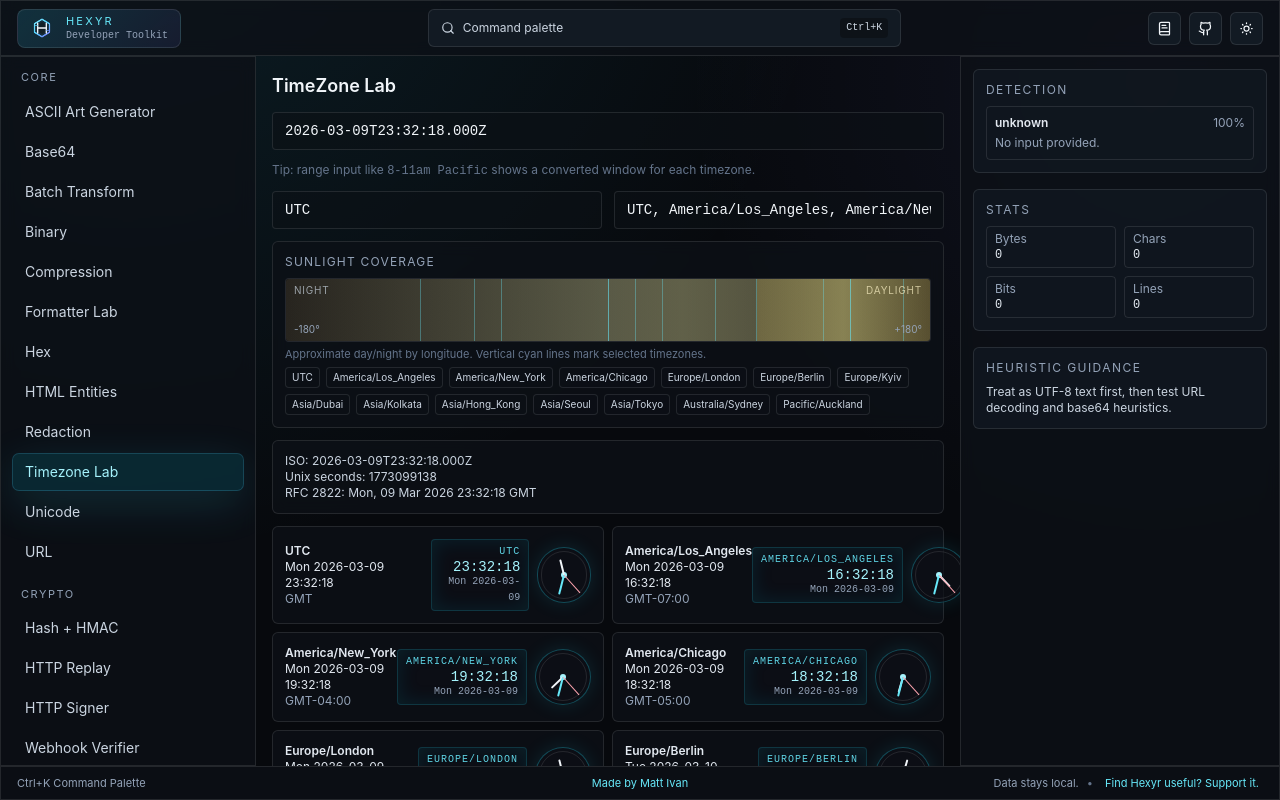
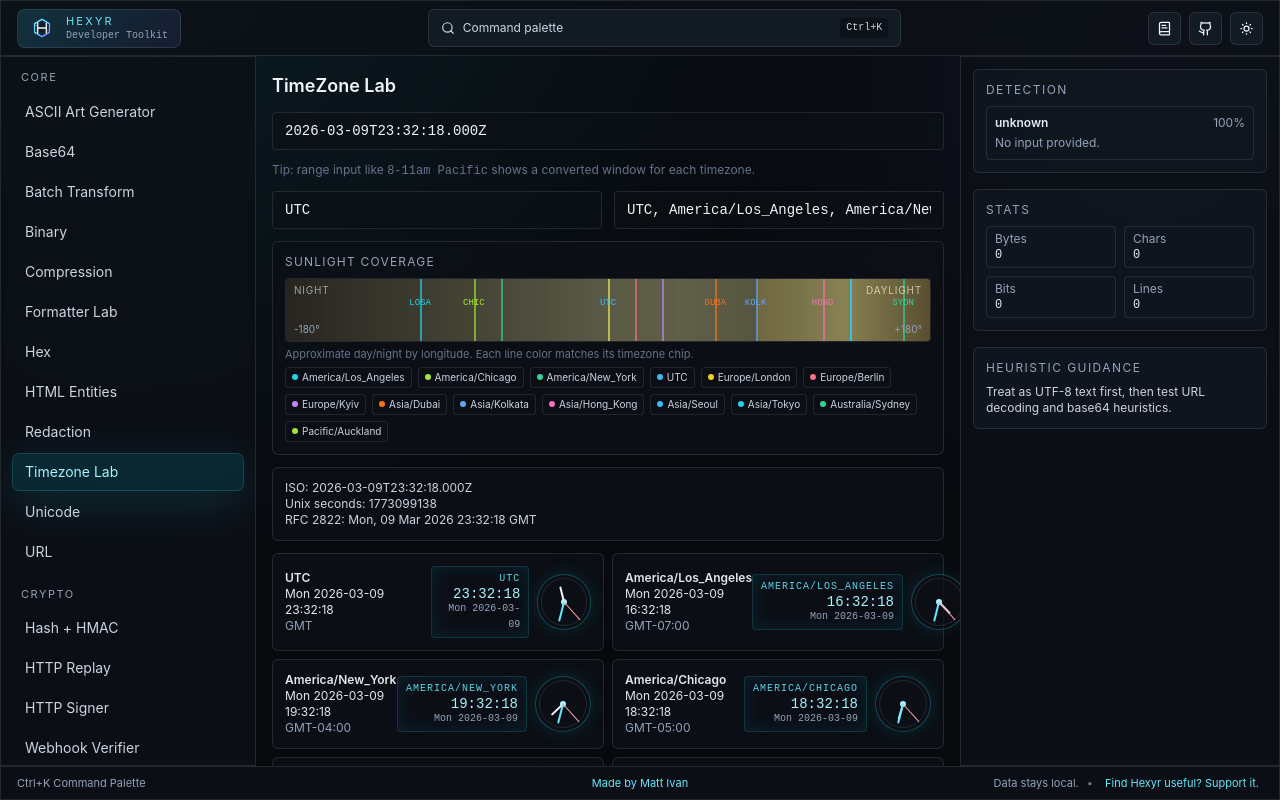
Before and after one commit to neuralnexus/hexyr, a React (Vite) app: page /tool/timezone in a window 1280 px wide. Built offline with nearby package versions, Linux system fonts and the light colour scheme.

Commit message:
improve timezone sunlight marker readability

```diff
--- a/src/app/features/timezone/TimezoneLabPage.tsx
+++ b/src/app/features/timezone/TimezoneLabPage.tsx
@@ -41,6 +41,11 @@
   return sign * (Number.parseInt(m[2], 10) + Number.parseInt(m[3], 10) / 60);
 }
 
+function shortZoneLabel(zone: string): string {
+  const tail = zone.split('/').at(-1) ?? zone;
+  return tail.replace(/_/g, '').slice(0, 4).toUpperCase();
+}
+
 function SunCoverageMap({ epochMs, zones }: { epochMs: number; zones: Array<{ zone: string; offset: string }> }) {
   const utc = new Date(epochMs);
   const utcHours = utc.getUTCHours() + utc.getUTCMinutes() / 60 + utc.getUTCSeconds() / 3600;
@@ -51,6 +56,22 @@
   const toX = (lon: number) => ((lon + 180) / 360) * 100;
   const startX = toX(startLon);
   const endX = toX(endLon);
+
+  const markerPalette = ['#38bdf8', '#22d3ee', '#34d399', '#a3e635', '#facc15', '#fb7185', '#c084fc', '#f97316', '#60a5fa', '#f472b6'];
+
+  const markers = zones.map((zone, idx) => {
+    const lon = parseOffsetHours(zone.offset) * 15;
+    return {
+      zone: zone.zone,
+      x: toX(lon),
+      color: markerPalette[idx % markerPalette.length],
+      short: shortZoneLabel(zone.zone),
+    };
+  });
+
+  const labelMarkers = markers
+    .sort((a, b) => a.x - b.x)
+    .filter((marker, idx, arr) => idx === 0 || marker.x - arr[idx - 1].x >= 5);
 
   return (
     <div className="glass rounded-md p-3">
@@ -67,26 +88,36 @@
         )}
 
         <div className="absolute inset-0">
-          {zones.map((zone) => {
-            const lon = parseOffsetHours(zone.offset) * 15;
-            const x = toX(lon);
+          {markers.map((marker) => {
             return (
-              <div key={zone.zone} className="absolute bottom-0 top-0" style={{ left: `${x}%` }}>
-                <div className="h-full w-px bg-cyan-300/35" />
+              <div key={marker.zone} className="absolute bottom-0 top-0" style={{ left: `${marker.x}%` }}>
+                <div className="h-full w-[2px]" style={{ backgroundColor: marker.color, opacity: 0.65 }} />
               </div>
             );
           })}
+        </div>
+        <div className="pointer-events-none absolute inset-0">
+          {labelMarkers.map((marker) => (
+            <div
+              key={`${marker.zone}-label`}
+              className="absolute -translate-x-1/2 text-[9px] font-mono"
+              style={{ left: `${marker.x}%`, top: '1.15rem', color: marker.color }}
+            >
+              {marker.short}
+            </div>
+          ))}
         </div>
         <div className="absolute left-2 top-1 text-[10px] uppercase tracking-[0.08em] text-slate-300/70">Night</div>
         <div className="absolute right-2 top-1 text-[10px] uppercase tracking-[0.08em] text-amber-100/70">Daylight</div>
         <div className="absolute left-2 bottom-1 text-[10px] text-slate-400">-180°</div>
         <div className="absolute right-2 bottom-1 text-[10px] text-slate-400">+180°</div>
       </div>
-      <p className="mt-1 text-[11px] text-slate-500">Approximate day/night by longitude. Vertical cyan lines mark selected timezones.</p>
+      <p className="mt-1 text-[11px] text-slate-500">Approximate day/night by longitude. Each line color matches its timezone chip.</p>
       <div className="mt-1 flex flex-wrap gap-1.5">
-        {zones.map((zone) => (
-          <span key={zone.zone} className="rounded border border-white/10 bg-surface-900/50 px-1.5 py-0.5 text-[10px] text-slate-300">
-            {zone.zone}
+        {markers.map((marker) => (
+          <span key={marker.zone} className="inline-flex items-center gap-1 rounded border border-white/10 bg-surface-900/50 px-1.5 py-0.5 text-[10px] text-slate-300">
+            <span className="h-1.5 w-1.5 rounded-full" style={{ backgroundColor: marker.color }} />
+            {marker.zone}
           </span>
         ))}
       </div>
```
